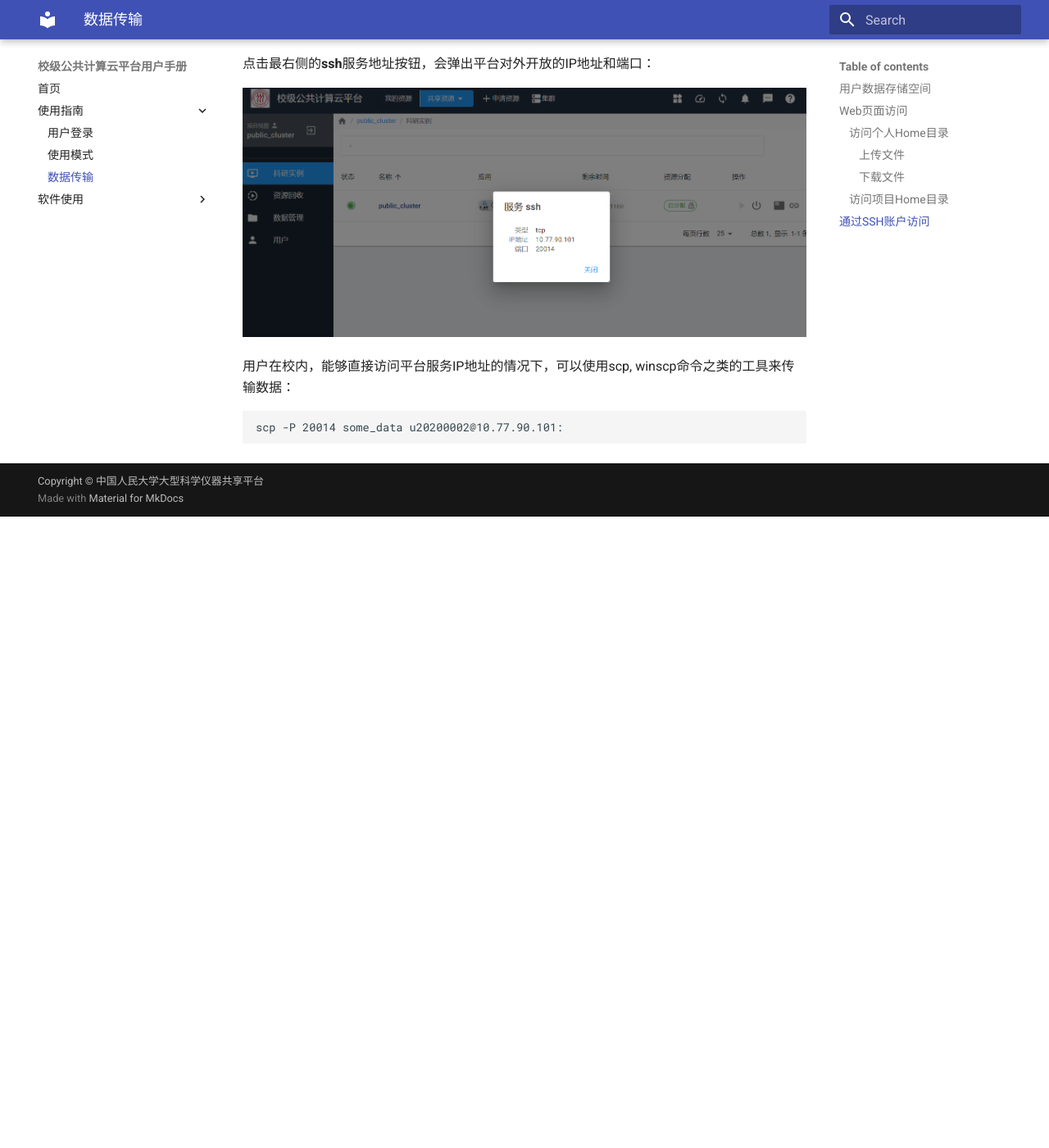
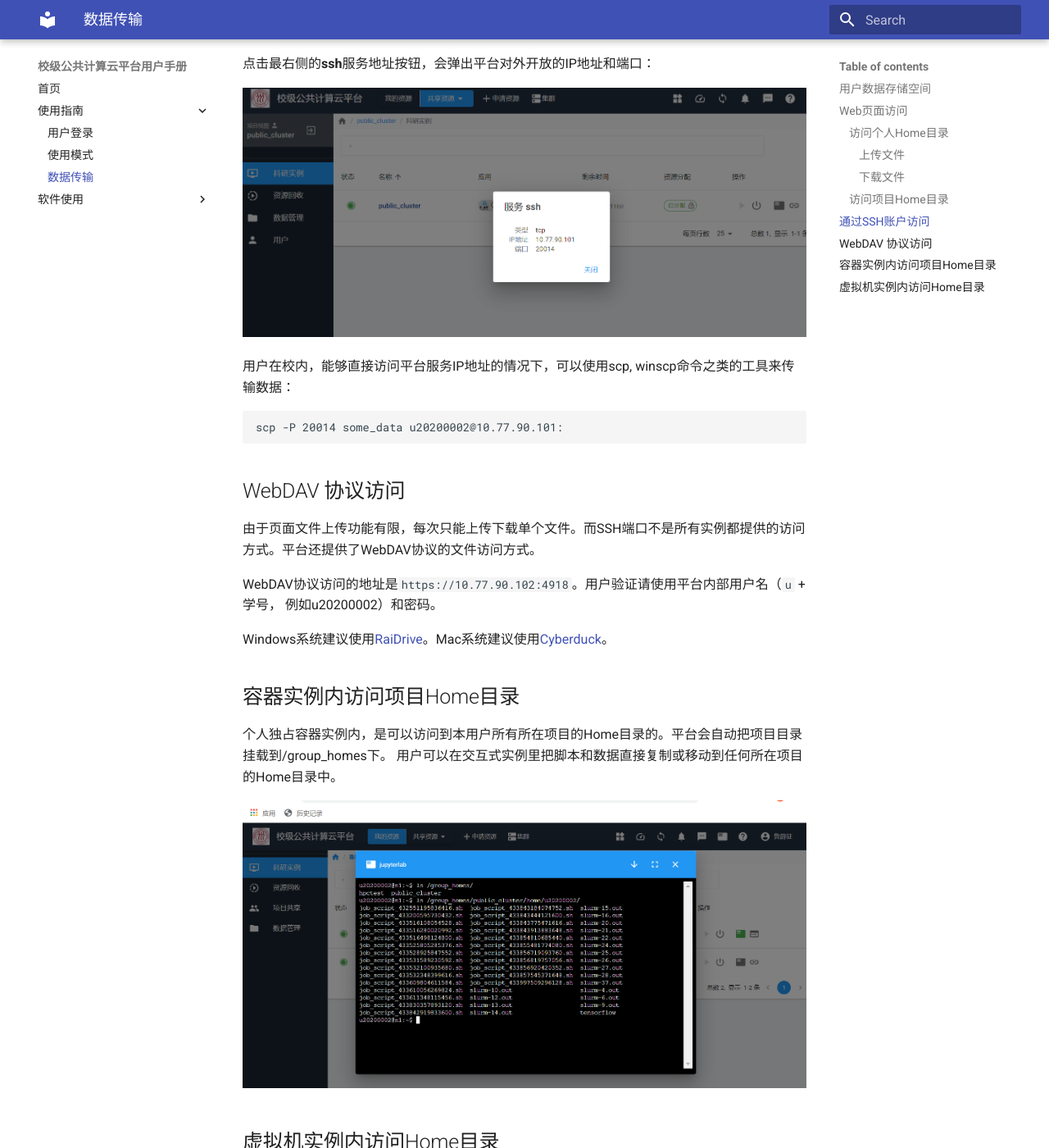
Before and after one commit to ruc-cc/cc-help-docs, an MkDocs documentation site: the page built from docs/manual/transfer.md, in a window 1280 px wide and 1400 px high, scrolled down 3532 px. Shown: the whole window at 82% size. Built offline with MkDocs 1.6.1 and Material for MkDocs 9.7.7, drawn with Linux system fonts in a browser that asks for light colours; before the commit the page ends 4162 px from its top, so only the background shows below that; some of the changed text lies outside the part shown.

Commit message:
Add description of WebDAV.

````diff
--- a/docs/manual/transfer.md
+++ b/docs/manual/transfer.md
@@ -57,3 +57,53 @@
 ```bash
 scp -P 20014 some_data u20200002@10.77.90.101:
 ```
+
+## WebDAV 协议访问
+
+由于页面文件上传功能有限，每次只能上传下载单个文件。而SSH端口不是所有实例都提供的访问方式。平台还提供了WebDAV协议的文件访问方式。
+
+WebDAV协议访问的地址是`https://10.77.90.102:4918`。用户验证请使用平台内部用户名（`u` + 学号， 例如u20200002）和密码。
+
+Windows系统建议使用[RaiDrive](https://www.raidrive.com/)。Mac系统建议使用[Cyberduck](https://cyberduck.io/)。
+
+## 容器实例内访问项目Home目录
+
+个人独占容器实例内，是可以访问到本用户所有所在项目的Home目录的。平台会自动把项目目录挂载到/group_homes下。 用户可以在交互式实例里把脚本和数据直接复制或移动到任何所在项目的Home目录中。
+
+![group_homes](../images/group_homes.png)
+
+## 虚拟机实例内访问Home目录
+
+平台内的虚拟机实例访问共享文件系统上的Home目录的机制类似于用户从外部访问WebDAV服务。目前平台上的虚拟机镜像预先做好了WebDAV卷的自动挂载，挂载点是/webdav。
+
+```bash
+root@ruc2:~# ssh -p 20017 root@10.77.90.101
+root@10.77.90.101's password:
+Welcome to Ubuntu 18.04.3 LTS (GNU/Linux 4.15.0-66-generic x86_64)
+
+ * Documentation:  https://help.ubuntu.com
+ * Management:     https://landscape.canonical.com
+ * Support:        https://ubuntu.com/advantage
+
+  System information as of Sun Jul 12 09:20:59 UTC 2020
+
+  System load:  0.65              Processes:           105
+  Usage of /:   8.0% of 19.21GB   Users logged in:     0
+  Memory usage: 11%               IP address for ens4: 10.0.0.1
+  Swap usage:   0%
+
+ * "If you've been waiting for the perfect Kubernetes dev solution for
+   macOS, the wait is over. Learn how to install Microk8s on macOS."
+
+   https://www.techrepublic.com/article/how-to-install-microk8s-on-macos/
+
+88 packages can be updated.
+0 updates are security updates.
+
+
+*** System restart required ***
+Last login: Sun Jul 12 09:12:39 2020 from 10.0.255.254
+root@ubuntu:~# ls /webdav/
+ MyData  'ProjectGroup(hpctest)'  'ProjectGroup(public_cluster)'   lost+found
+root@ubuntu:~#
+```
````
Also changed, not shown: docs/images/group_homes.png (added).
